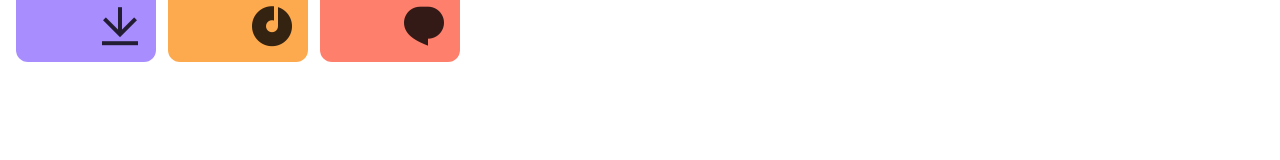
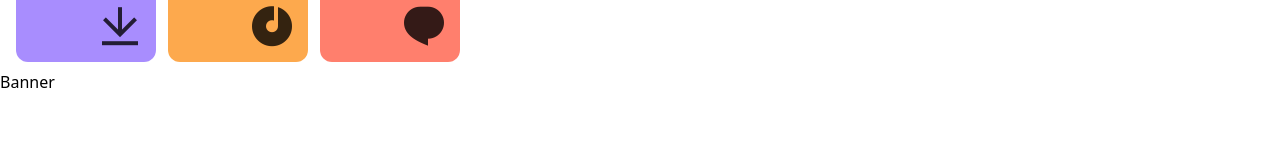
Before and after one commit to Prince-babu86/Devgram, a React (Vite) app: page / in a window 1280 px wide. Shown: the part 278-438 px from the top of the page. Built offline with nearby package versions, Linux system fonts and the light colour scheme.

Commit message:
new change

```diff
--- /dev/null
+++ b/src/Components/Banner.jsx
@@ -0,0 +1,9 @@
+import React from 'react'
+
+const Banner = () => {
+  return (
+    <div>Banner</div>
+  )
+}
+
+export default Banner
--- a/src/Pages/Home.jsx
+++ b/src/Pages/Home.jsx
@@ -4,6 +4,7 @@
 import Searchbar from '../Components/Searchbar'
 import Path from '../Components/Path'
 import Smartdata from '../Components/Smartdata'
+import Banner from '../Components/Banner'
 
 const Home = () => {
   return (
@@ -12,6 +13,7 @@
       <Searchbar/>
       <Path/>
       <Smartdata/>
+      <Banner/>
       <Menubar/>
     </div>
   )
```
